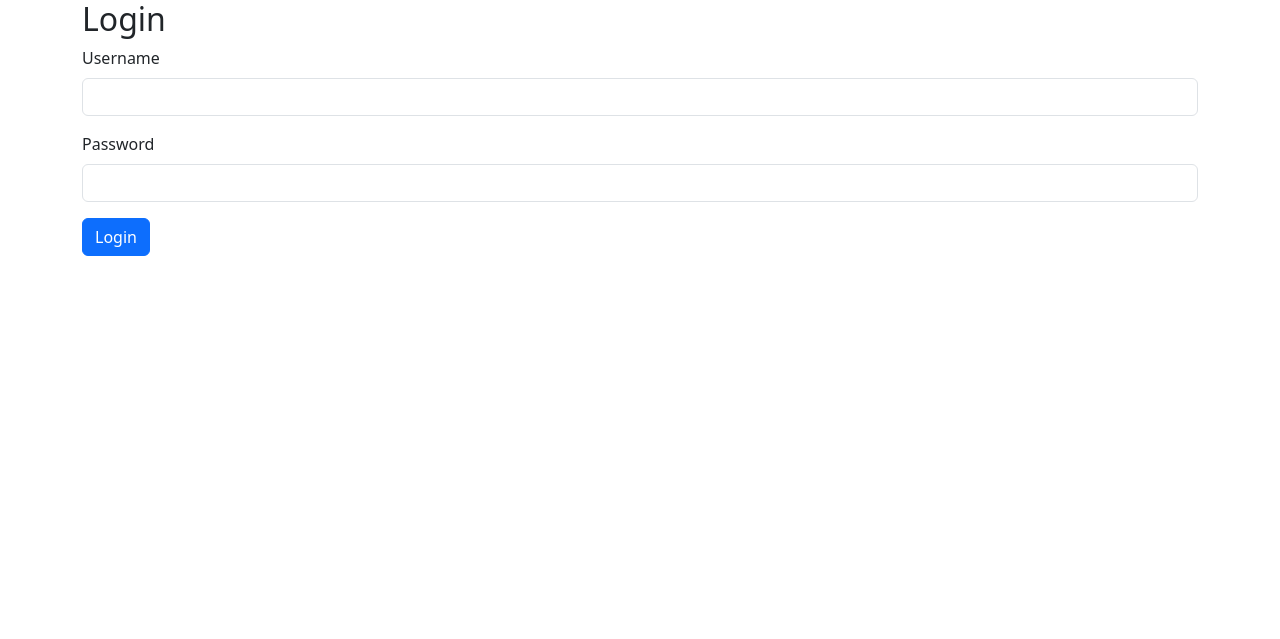
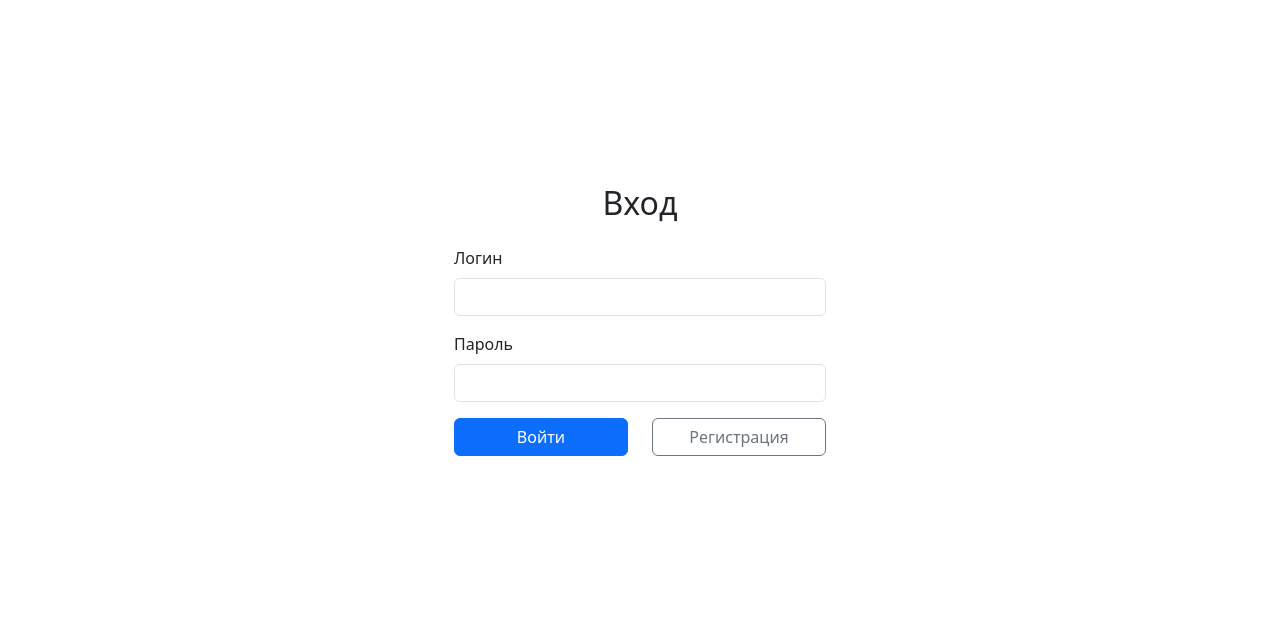
Before and after one commit to StreakQ/FileStorage, a Django app: page /login/ in a window 1280 px wide. Shown: the top 639 px of the page. Run offline with Django 5.2, Linux system fonts and the light colour scheme; parts of the project's set-up code (start-up, migrations or seed data) failed here and were passed over.

Commit message:
Созданы формы для входа и регистрации.

```diff
--- a/users/templates/users/login.html
+++ b/users/templates/users/login.html
@@ -1,22 +1,30 @@
 {% extends "base.html" %}
 
 {% block content %}
-<div class="container">
-    <h2>Login</h2>
-    {% if error %}
-        <div class="alert alert-danger">{{ error }}</div>
-    {% endif %}
+<div class="container d-flex justify-content-center align-items-center" style="min-height: 80vh;">
+    <div class="col-md-6 col-lg-4">
+        <h2 class="mb-4 text-center">Вход</h2>
         <form method="post">
             {% csrf_token %}
             <div class="mb-3">
-            <label for="username" class="form-label">Username</label>
+                <label for="username" class="form-label">Логин</label>
                 <input type="text" class="form-control" id="username" name="username" required>
             </div>
+
             <div class="mb-3">
-            <label for="password" class="form-label">Password</label>
+                <label for="password" class="form-label">Пароль</label>
                 <input type="password" class="form-control" id="password" name="password" required>
             </div>
-        <button type="submit" class="btn btn-primary">Login</button>
+
+            <div class="row">
+                <div class="col-6 d-grid">
+                    <button type="submit" class="btn btn-primary">Войти</button>
+                </div>
+                <div class="col-6 d-grid">
+                    <a href="{% url 'users:register' %}" class="btn btn-outline-secondary">Регистрация</a>
+                </div>
+            </div>
         </form>
     </div>
+</div>
 {% endblock %}
```
Also changed, not shown: users/templates/users/register.html (+27 -9 lines), 1 other file. Lines whose indentation alone changed are shown as unchanged.
